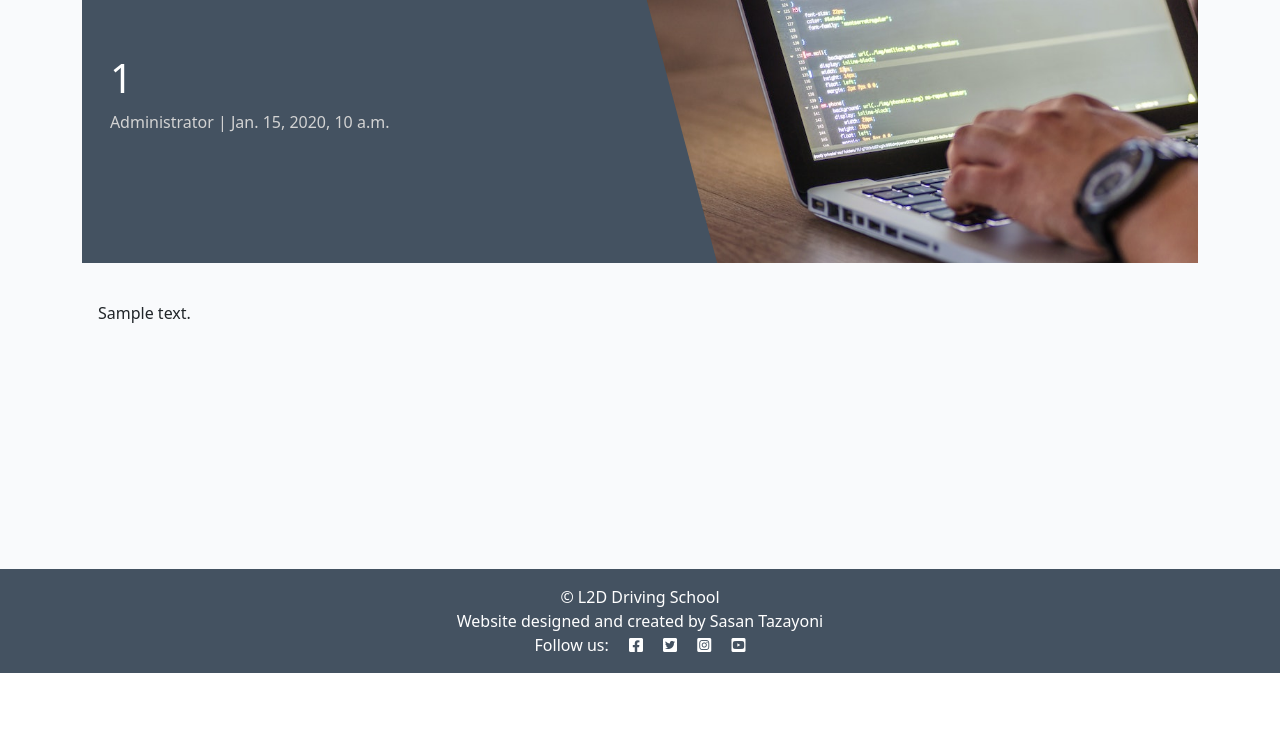
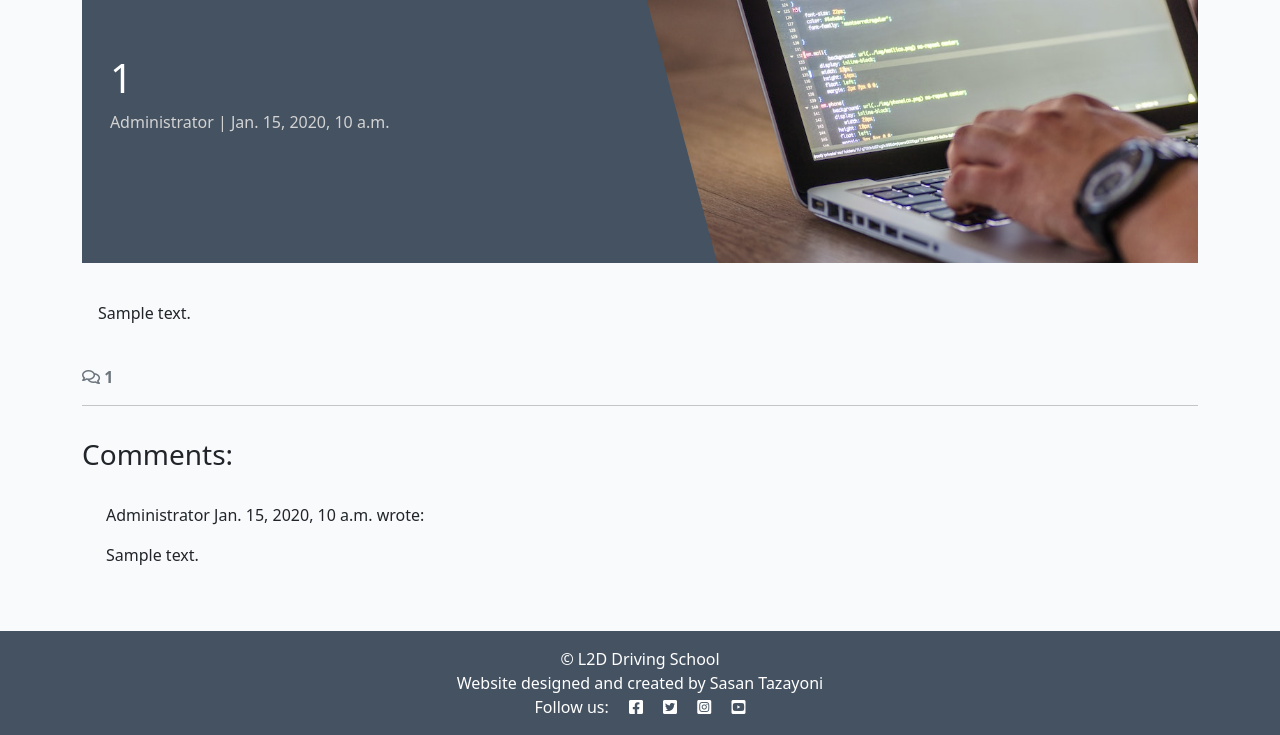
Before and after one commit to SasanTazayoni/L2D-driving-school-CI-PP4, a Django app: page /reviews/1/ in a window 1280 px wide. Shown: the part 127-862 px from the top of the page. Before the commit the page ends 800 px from the top, so only its background shows below. Run offline with Django 4.2, Linux system fonts and the light colour scheme; data comes from the database, SQL or seed files in the repository; tables that the repository leaves empty hold one stand-in row (values such as "Sample post").

Commit message:
Add comments feature with admin approval

```diff
--- a/reviews/templates/reviews/review_detail.html
+++ b/reviews/templates/reviews/review_detail.html
@@ -29,6 +29,48 @@
             </div>
         </div>
     </div>
+    <!-- Displaying count of comments -->
+    <div class="row">
+    <div class="col-12">
+        <strong class="text-secondary">
+        <i class="far fa-comments"></i> {{ comment_count }}
+        </strong>
+    </div>
+    <div class="col-12">
+        <hr>
+    </div>
+    </div>
+  <!-- Displaying Comments -->
+    <div class="row">
+        <div class="col-md-8 card mb-4  mt-3 ">
+        <h3>Comments:</h3>
+        <div class="card-body">
+            <!-- We want a for loop inside the empty control tags
+            to iterate through each comment in comments -->
+            {% for comment in comments %}
+            <div class="p-2 comments
+            {% if not comment.approved and comment.author == user %}
+            faded{% elif not comment.approved %} d-none{% endif %}">
+            <p class="font-weight-bold">
+                {{ comment.author }}
+                <span class="font-weight-normal">
+                {{ comment.replied_on }}
+                </span> wrote:
+            </p>
+            <div id="comment{{ comment.id }}">
+                {{ comment.content | linebreaks }}
+            </div>
+            {% if not comment.approved and comment.author == user %}
+            <p class="approval">
+                This comment is awaiting approval
+            </p>
+            {% endif %}
+            </div>
+            <!-- Our for loop ends here -->
+            {% endfor %}
+        </div>
+        </div>
+    </div>
 </div>
 
 {% endblock content %}
--- a/reviews/views.py
+++ b/reviews/views.py
@@ -25,9 +25,15 @@ def review_detail(request, review_id):
 
     queryset = Review.objects.filter(status=1)
     review = get_object_or_404(Review, id=review_id)
+    comments = review.comments.all().order_by("-replied_on")
+    comment_count = review.comments.filter(approved=True).count()
 
     return render(
         request,
         "reviews/review_detail.html",
-        {'review': review},
+        {
+            'review': review,
+            "comments": comments,
+            "comment_count": comment_count,
+        },
     )
```
